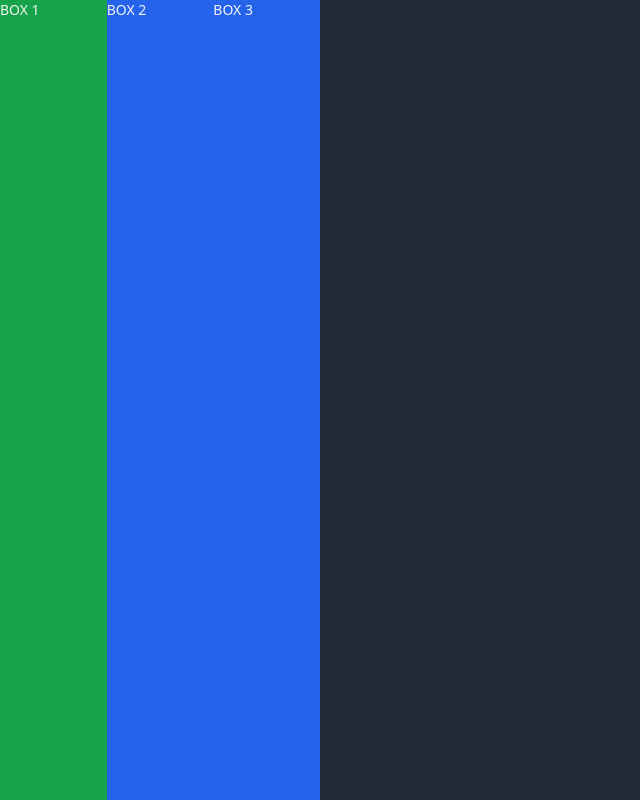
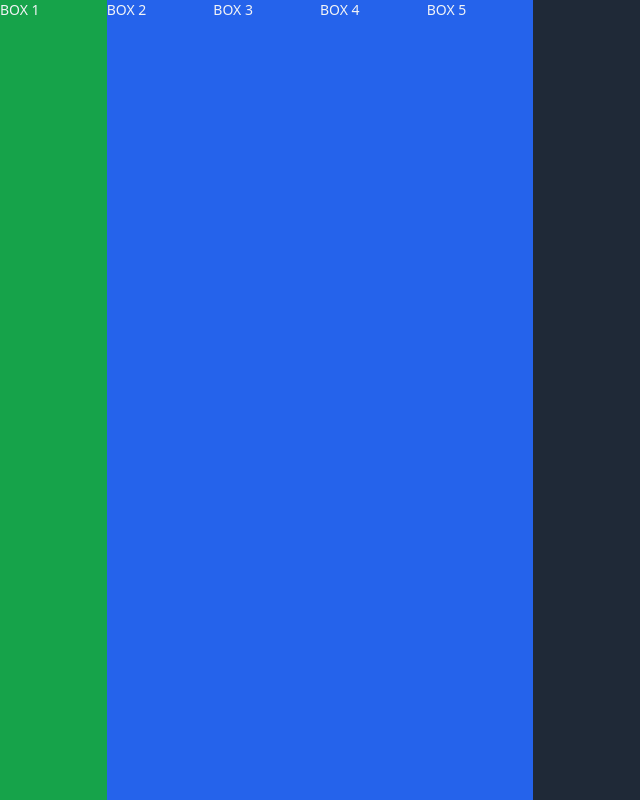
Before and after one commit to UpalBarua/wdr-git-intro, a plain HTML site: page index.html in a window 1280 px wide. Shown: the whole page, without its empty margins (0-640 px from the left). Drawn offline with nearby package versions, Linux system fonts and the light colour scheme.

Commit message:
changed index.html, index.js

```diff
--- a/index.html
+++ b/index.html
@@ -10,5 +10,7 @@
     <div class="bg-green-600 text-sm">BOX 1</div>
     <div class="bg-blue-600 text-sm">BOX 2</div>
     <div class="bg-blue-600 text-sm">BOX 3</div>
+    <div class="bg-blue-600 text-sm">BOX 4</div>
+    <div class="bg-blue-600 text-sm">BOX 5</div>
   </body>
 </html>
--- a/index.js
+++ b/index.js
@@ -1 +1 @@
-console.log("hello");
+console.log("hello wellup");
--- a/styles.css
+++ b/styles.css
@@ -0,0 +1,3 @@
+* {
+  box-sizing: border-box;
+}
```
